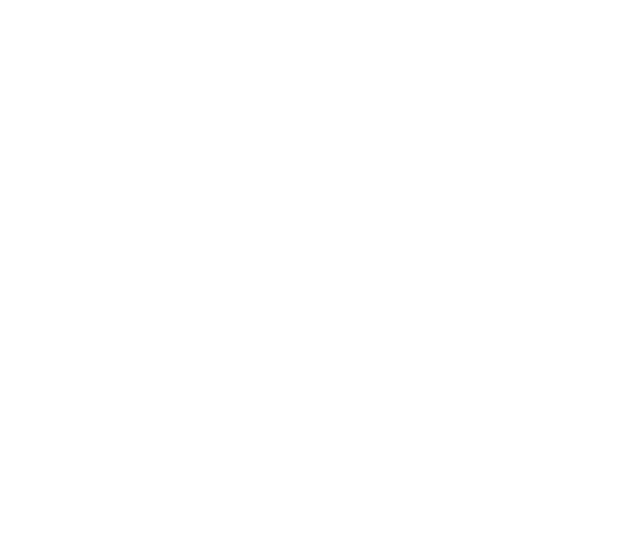
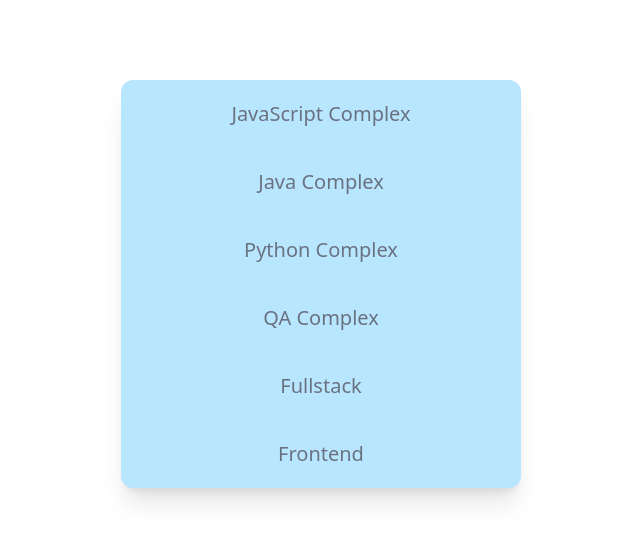
Before and after one commit to OksanaMosk/hw, a React (Vite) app: page / in a window 1280 px wide. Shown: the top 542 px of the page, without its empty margins (319-959 px from the left). Built offline with nearby package versions, Linux system fonts and the light colour scheme.

Commit message:
hw1_1 App

```diff
--- a/src/App.tsx
+++ b/src/App.tsx
@@ -1,10 +1,23 @@
-import './App.css'
-
+const coursesTitleArray:string[] = [
+    'JavaScript Complex',
+    'Java Complex',
+    'Python Complex',
+    'QA Complex',
+    'Fullstack',
+    'Frontend'
+];
 function App() {
 
     return (
-        <></>
-    )
+        <ul className="flex flex-col gap-[40px] justify-center w-100 items-center mt-20
+mx-auto p-[20px] text-xl bg-sky-200 shadow-xl rounded-xl">
+            {coursesTitleArray.map((value, index) => (
+                <li className="text-gray-500 dark:text-gray-400 hover:text-gray-800 cursor-pointer transition duration-200 ease-in-out" key={index}>
+                    {value}
+                </li>
+            ))}
+        </ul>
+    );
 }
 
 export default App
```
